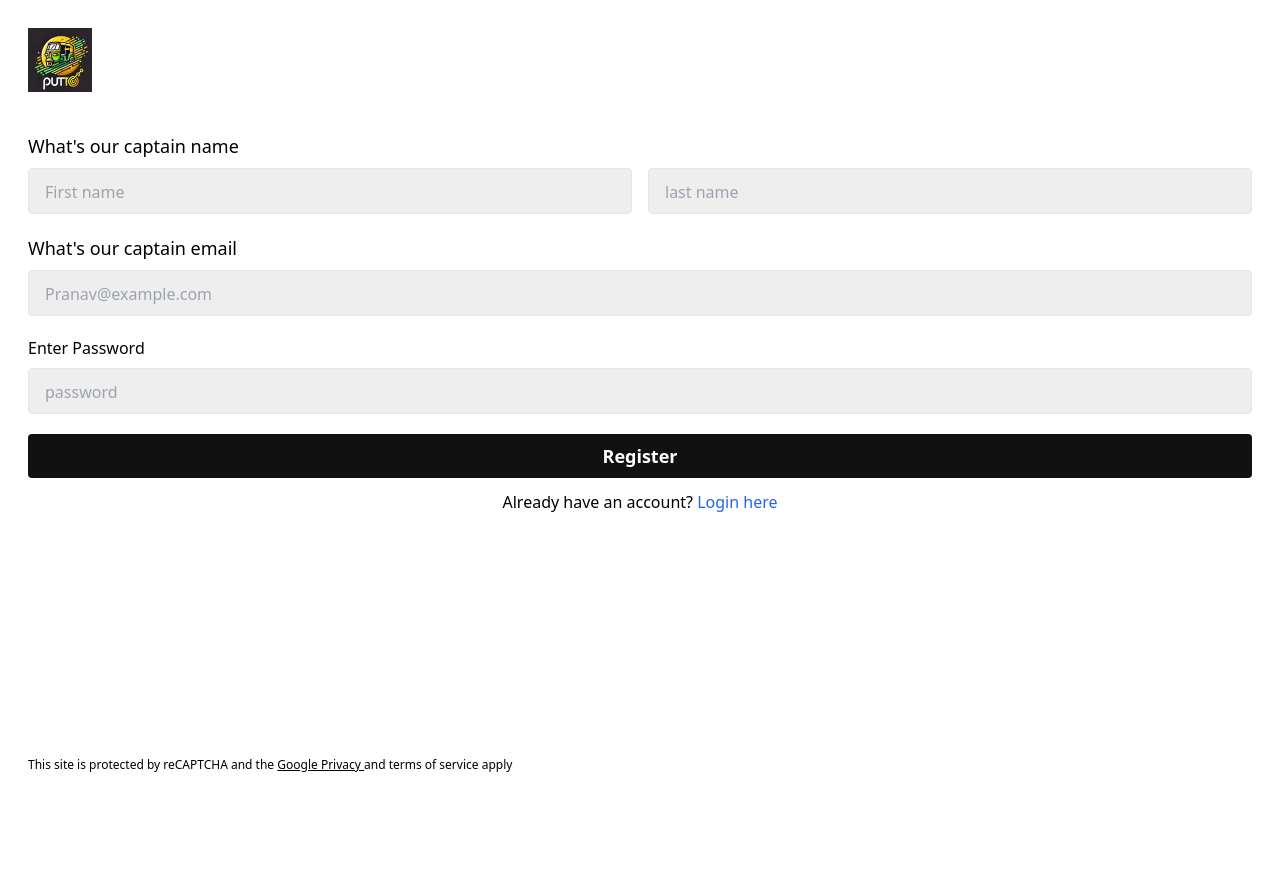
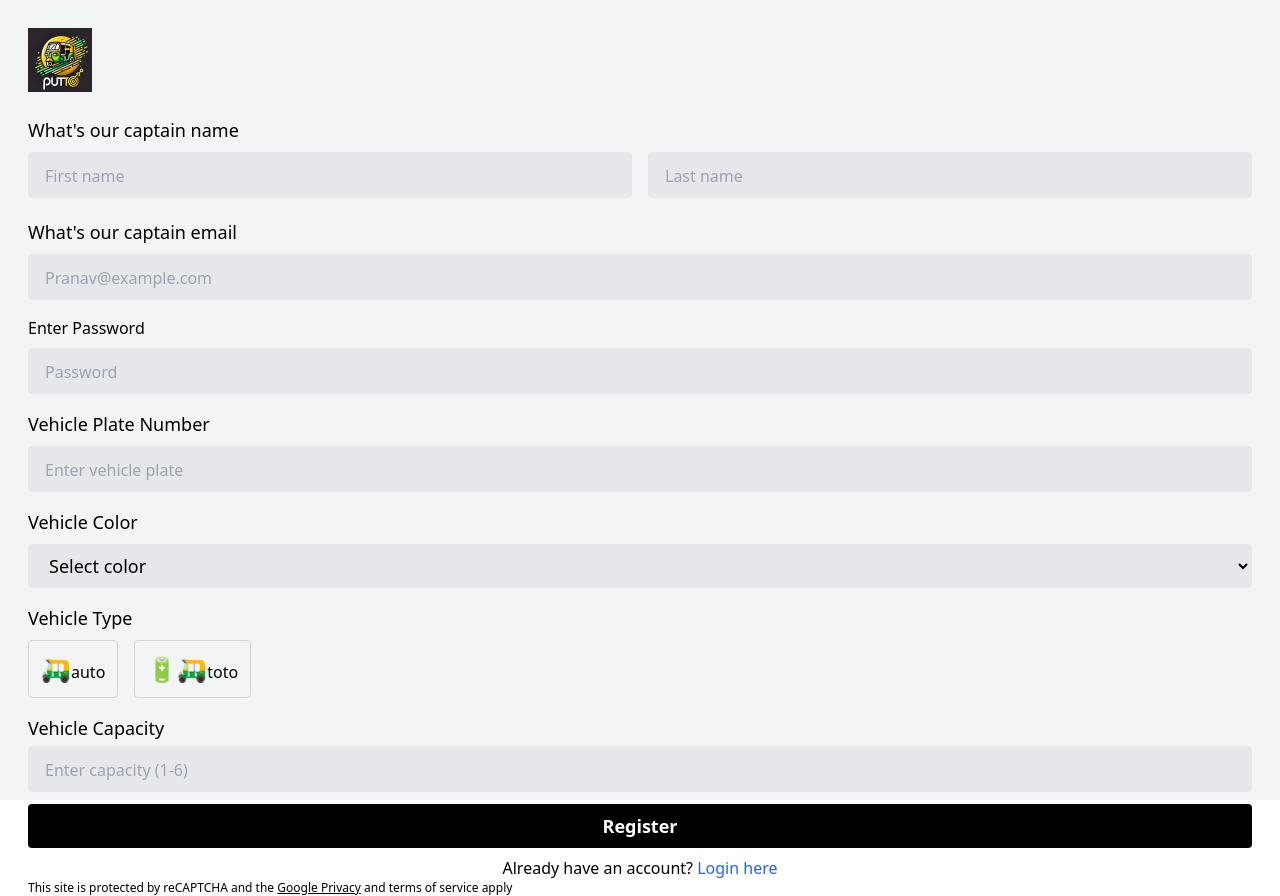
Before and after one commit to Pran2535/Pu_toto, a React (Vite) app in the folder frontend/: page /captain-signup in a window 1280 px wide. Before the commit the page ends 800 px from the top, so only its background shows below. Built offline with nearby package versions, Linux system fonts and the light colour scheme.

Commit message:
captain-signup route created

```diff
--- a/frontend/package.json
+++ b/frontend/package.json
@@ -15,6 +15,7 @@
     "postcss": "^8.4.49",
     "react": "^18.3.1",
     "react-dom": "^18.3.1",
+    "react-icons": "^5.4.0",
     "react-router-dom": "^7.1.1",
     "tailwindcss": "^3.4.17"
   },
--- a/frontend/src/App.jsx
+++ b/frontend/src/App.jsx
@@ -8,6 +8,7 @@ import CaptainSignup from './pages/CaptainSignup';
 import Start from './pages/Start';
 import UserProtectWrapper from './pages/UserProtectWrapper';
 import UserLogout from './pages/UserLogout';
+import CaptainHome from './pages/CaptainHome';
 
 const App = () => {
   return (
@@ -18,7 +19,7 @@ const App = () => {
       <Route path="/signup" element={<UserSignup />} />
       <Route path="/captain-login" element={<CaptainLogin />} />
       <Route path="/captain-signup" element={<CaptainSignup />} />
-
+       <Route path ='/captain-home' element={<CaptainHome/>}/>
       {/* Protected Routes */}
       <Route
         path="/start"
--- /dev/null
+++ b/frontend/src/context/CaptainContext.jsx
@@ -0,0 +1,37 @@
+import { createContext , useState , useContext } from "react";
+
+export const CaptainDataContext = createContext();
+
+export const useCaptain =()=>{
+    const context = useContext(CaptainContext);
+    if(!context){
+        throw new Error("useCaptain must be used within a CaptainProvider");
+    }
+    return context;
+}
+
+const CaptainContext =({children})=>{
+    const [captain,setCaptain] = useState(null);
+     const [isLoading, setIsLoading]= useState(false);
+     const [error, setError] = useState(null);
+
+     const updateCaptain = (captainData)=>{
+        setCaptain(captainData);
+     }
+     const value ={
+        captain,
+        setCaptain,
+        isLoading,
+        setIsLoading,
+        error,
+        setError,
+        updateCaptain,
+     };
+     return (
+        <CaptainDataContext.Provider value={value}>
+            {children}
+            </CaptainDataContext.Provider>
+     );
+
+}
+export default CaptainContext;
--- a/frontend/src/main.jsx
+++ b/frontend/src/main.jsx
@@ -4,13 +4,16 @@ import './index.css';
 import App from './App.jsx';
 import { BrowserRouter } from 'react-router-dom';
 import UserContext from './context/UserContext.jsx';
-
+import CaptainContext from './context/CaptainContext.jsx';
 createRoot(document.getElementById('root')).render(
   <StrictMode>
+    <CaptainContext>
+
     <UserContext>
     <BrowserRouter>
       <App />
     </BrowserRouter>
     </UserContext>
+    </CaptainContext>
   </StrictMode>
 );
--- /dev/null
+++ b/frontend/src/pages/CaptainHome.jsx
@@ -0,0 +1,11 @@
+import React from 'react'
+
+const CaptainHome = () => {
+  return (
+    <div>
+      hello this is captain home
+    </div>
+  )
+}
+
+export default CaptainHome
--- a/frontend/src/pages/CaptainSignup.jsx
+++ b/frontend/src/pages/CaptainSignup.jsx
@@ -1,86 +1,201 @@
-import React, { useState } from 'react'
-import Logo from '../assets/logo.jpg'
-import { Link } from 'react-router-dom'
+import React, { useState } from "react";
+import Logo from "../assets/logo.jpg";
+import { Link } from "react-router-dom";
+import { CaptainDataContext } from "../context/CaptainContext";
+import axios from "axios";
+import { useNavigate } from "react-router-dom";
 const CaptainSignup = () => {
-  const [email,setEmail] = useState("");
-  const[password,setPassword] = useState("")
-  const [firstname, setFirstname] = useState("")
-  const [lastname, setLastname] = useState("")
-  const [userData,setUserData] = useState({})
-  const submitHandler=(e)=>{
+  const navigate = useNavigate();
+  const [email, setEmail] = useState("");
+  const [password, setPassword] = useState("");
+  const [firstname, setFirstname] = useState("");
+  const [lastname, setLastname] = useState("");
+  const [userData, setUserData] = useState({});
+  const [vehicleColor, setVehicleColor] = useState("");
+  const [vehiclePlate, setVehiclePlate] = useState("");
+  const [vehicleCapacity, setVehicleCapacity] = useState("");
+  const [vehicleType, setVehicleType] = useState("");
+
+  const { captain, setCaptain } = React.useContext(CaptainDataContext);
+
+  const submitHandler = async(e) => {
     e.preventDefault();
-setUserData({
-  fullName:{
-    firstname:firstname,
-    lastname:lastname
+    const captainData={
+      fullname: {
+        firstname: firstname,
+        lastname: lastname,
       },
+      email: email,
+      password: password,
+      vehicle: {
+        plate: vehiclePlate,
+        color: vehicleColor,
+        capacity: vehicleCapacity,
+        vehicleType: vehicleType,
+      },
+    };
+    console.log(userData);
+    const response = await axios.post( `${import.meta.env.VITE_BASE_URL}/captains/register`,captainData)
+if(response.status===201){
+  const data = response.data;
+  setCaptain(data.captain);
+  localStorage.setItem('token',data.token);
+  navigate('/captain-home');
+}
+    // Clear inputs
+    setEmail("");
+    setPassword("");
+    setFirstname("");
+    setLastname("");
+    setVehicleColor("");
+    setVehiclePlate("");
+    setVehicleCapacity("");
+    setVehicleType("");
+  };
 
-  email:email,
-  password:password
-})
-console.log(userData);
-
-setEmail('');
-setPassword('');
-setFirstname('');
-setLastname('');
-  }
   return (
-    <div className='p-7 h-screen flex flex-col justify-between '>
-      <div className="">
-        <img src={Logo} className='w-16 mb-10'/>
-      <form onSubmit={(e)=>{
-        submitHandler(e)
-      }}>
-        <h3 className='text-lg font-medium mb-2'>What's our captain name</h3>
+    <div className="p-7 h-screen flex flex-col justify-between bg-gray-100">
+      <div>
+        <img src={Logo} className="w-16 mb-6" alt="Logo" />
+        <form onSubmit={submitHandler}>
+          <h3 className="text-lg font-medium mb-2">What's our captain name</h3>
           <div className="flex gap-4 mb-5">
             <input
               required
-
-      className='bg-[#eeeeee]  rounded px-4 py-2 border w-1/2 text-lg placeholder:text-base'
+              className="bg-gray-200 rounded px-4 py-2 border w-1/2 text-lg placeholder:text-base"
               type="text"
               placeholder="First name"
               value={firstname}
-        onChange={(e)=>setFirstname(e.target.value)}
+              onChange={(e) => setFirstname(e.target.value)}
             />
-
             <input
               required
-
-      className='bg-[#eeeeee]   rounded px-4 py-2 border w-1/2 text-lg placeholder:text-base'
+              className="bg-gray-200 rounded px-4 py-2 border w-1/2 text-lg placeholder:text-base"
               type="text"
-       placeholder="last name"
+              placeholder="Last name"
               value={lastname}
-        onChange={(e)=>setLastname(e.target.value)}
+              onChange={(e) => setLastname(e.target.value)}
             />
-
           </div>
-      <h3 className='text-lg font-medium mb-2'>What's our captain email</h3>
+          <h3 className="text-lg font-medium mb-2">What's our captain email</h3>
           <input
             required
             value={email}
-        onChange={(e)=>setEmail(e.target.value)}
-      className='bg-[#eeeeee]  mb-5 rounded px-4 py-2 border w-full text-lg placeholder:text-base'
+            onChange={(e) => setEmail(e.target.value)}
+            className="bg-gray-200 mb-4 rounded px-4 py-2 border w-full text-lg placeholder:text-base"
             type="email"
-       placeholder="Pranav@example.com"/>
-      <h3 className='text-base font-medium mb-2'>Enter Password</h3>
+            placeholder="Pranav@example.com"
+          />
+          <h3 className="text-base font-medium mb-2">Enter Password</h3>
           <input
+            required
             value={password}
-        onChange={(e)=>setPassword(e.target.value)}
-      className='bg-[#eeeeee]  mb-5 rounded px-4 py-2 border w-full text-lg placeholder:text-base'
-      required type="password" placeholder="password"/>
-      <button
-      className='bg-[#111] text-white font-semibold mb-3 rounded px-4 py-2  w-full text-lg placeholder:text-base'
-      >Register</button>
+            onChange={(e) => setPassword(e.target.value)}
+            className="bg-gray-200 mb-4 rounded px-4 py-2 border w-full text-lg placeholder:text-base"
+            type="password"
+            placeholder="Password"
+          />
 
+          <h3 className="text-lg font-medium mb-2">Vehicle Plate Number</h3>
+          <input
+            required
+            value={vehiclePlate}
+            onChange={(e) => setVehiclePlate(e.target.value)}
+            className="bg-gray-200 mb-4 rounded px-4 py-2 border w-full text-lg placeholder:text-base"
+            type="text"
+            placeholder="Enter vehicle plate"
+          />
+
+          <h3 className="text-lg font-medium mb-2">Vehicle Color</h3>
+          <select
+            required
+            value={vehicleColor}
+            onChange={(e) => setVehicleColor(e.target.value)}
+            className="bg-gray-200 mb-4 rounded px-4 py-2 border w-full text-lg"
+          >
+            <option value="" disabled>
+              Select color
+            </option>
+            <option value="yellow">Yellow</option>
+            <option value="green">Green</option>
+            <option value="red">Red</option>
+            <option value="blue">Blue</option>
+          </select>
+
+          <h3 className="text-lg font-medium mb-2">Vehicle Type</h3>
+          <div className="flex gap-4 mb-4">
+            <label className="flex items-center gap-2 cursor-pointer">
+              <input
+                type="radio"
+                name="vehicleType"
+                value="auto"
+                checked={vehicleType === "auto"}
+                onChange={(e) => setVehicleType(e.target.value)}
+                className="hidden"
+              />
+              <div
+                className={`p-3 border rounded ${
+                  vehicleType === "auto" ? "border-blue-500" : "border-gray-300"
+                }`}
+              >
+                <span role="img" aria-label="Auto Rickshaw" className="text-2xl">🛺</span>
+                <span>auto</span>
+              </div>
+            </label>
+            <label className="flex items-center gap-2 cursor-pointer">
+              <input
+                type="radio"
+                name="vehicleType"
+                value="toto"
+                checked={vehicleType === "toto"}
+                onChange={(e) => setVehicleType(e.target.value)}
+                className="hidden"
+              />
+              <div
+                className={`p-3 border rounded ${
+                  vehicleType === "toto" ? "border-blue-500" : "border-gray-300"
+                }`}
+              >
+                <span role="img" aria-label="Toto Electric Auto" className="text-2xl">🔋🛺</span>
+                <span>toto</span>
+              </div>
+            </label>
+          </div>
+
+          <h3 className="text-lg font-medium mb-1">Vehicle Capacity</h3>
+          <input
+            required
+            value={vehicleCapacity}
+            onChange={(e) =>
+              setVehicleCapacity(
+                Math.min(Math.max(Number(e.target.value), 1), 6)
+              )
+            }
+            className="bg-gray-200 mb-3 rounded px-4 py-2 border w-full text-lg placeholder:text-base"
+            type="number"
+            placeholder="Enter capacity (1-6)"
+          />
+
+          <button className="bg-black text-white font-semibold mb-2 rounded px-4 py-2 w-full text-lg">
+            Register
+          </button>
         </form>
-      <p className='text-center'> Already have an account? <Link  to={'/captain-login'} className='text-blue-600'>Login here </Link></p>
+        <p className="text-center">
+          Already have an account?{" "}
+          <Link to={"/captain-login"} className="text-blue-600">
+            Login here
+          </Link>
+        </p>
       </div>
-      <div className="">
-        <p className='text-xs leading-tight'>This site is protected by reCAPTCHA and the <span className='underline'> Google Privacy </span> and terms of service apply  </p>
+      <div>
+        <p className="text-xs leading-tight">
+          This site is protected by reCAPTCHA and the{" "}
+          <span className="underline">Google Privacy</span> and terms of service
+          apply
+        </p>
       </div>
     </div>
-  )
-}
+  );
+};
 
-export default CaptainSignup
+export default CaptainSignup;
```
Also changed, not shown: 1 other file (tests, documents, lock files or other folders). Lines whose indentation alone changed are shown as unchanged.
